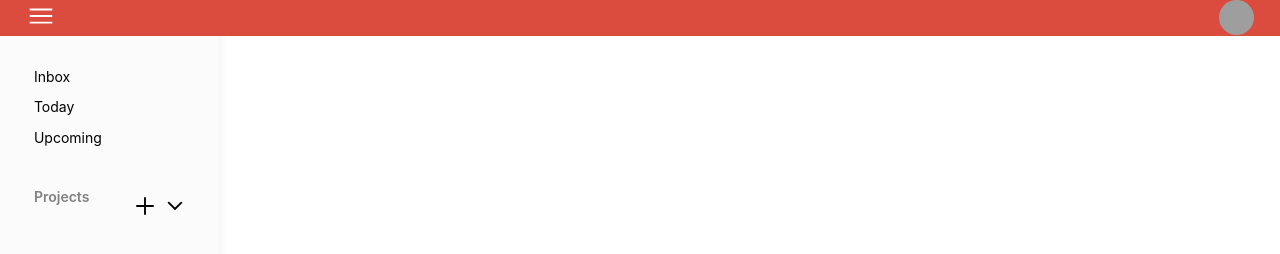
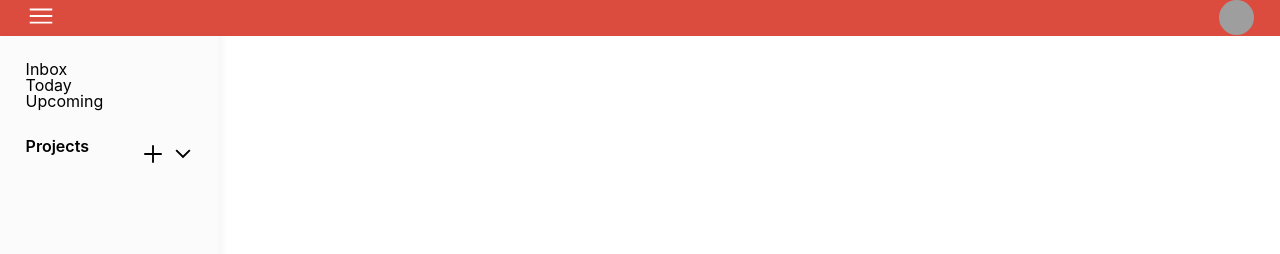
Before and after one commit to Lpik97/Todo-list-project, a plain HTML site: page index.html in a window 1280 px wide. Drawn offline with Linux system fonts and the light colour scheme; grey boxes are pictures that could not be loaded.

Commit message:
fix(small properties changes)
Some properties were deleted from the style file.

```diff
--- a/style.css
+++ b/style.css
@@ -56,13 +56,10 @@ nav {
 
 .project,
 .created-projects-header {
-    font-size: 14px;
-    padding: 5%;
     border: none;
     -webkit-border-radius: 10px;
     -moz-border-radius: 10px;
     border-radius: 10px;
-    cursor: pointer;
     transition: background-color .2s ease-in-out;
 }
 
@@ -78,7 +75,6 @@ nav {
 
 .created-projects-title {
     font-weight: 600;
-    color: rgb(129, 129, 129);
 }
 
 .header-buttons {
```
